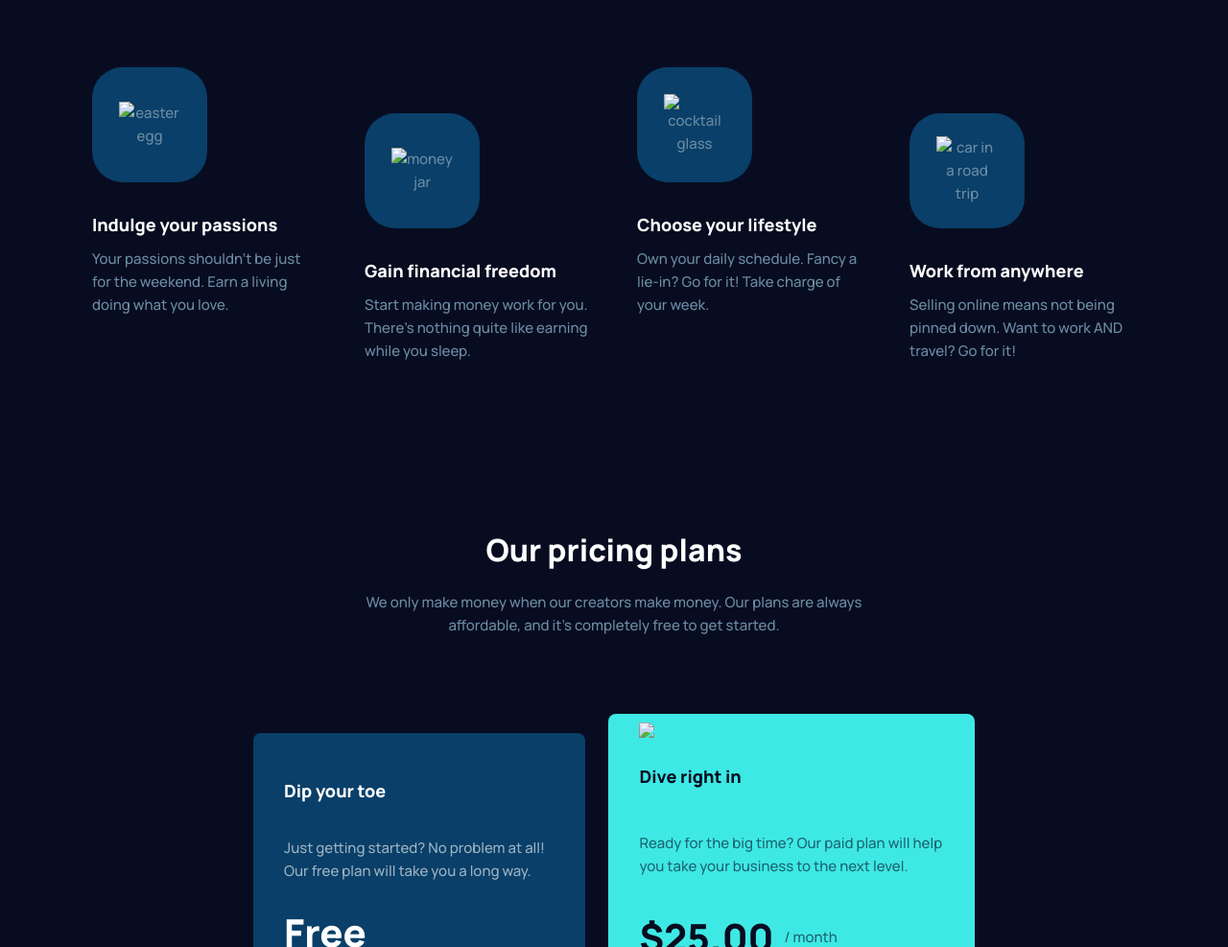
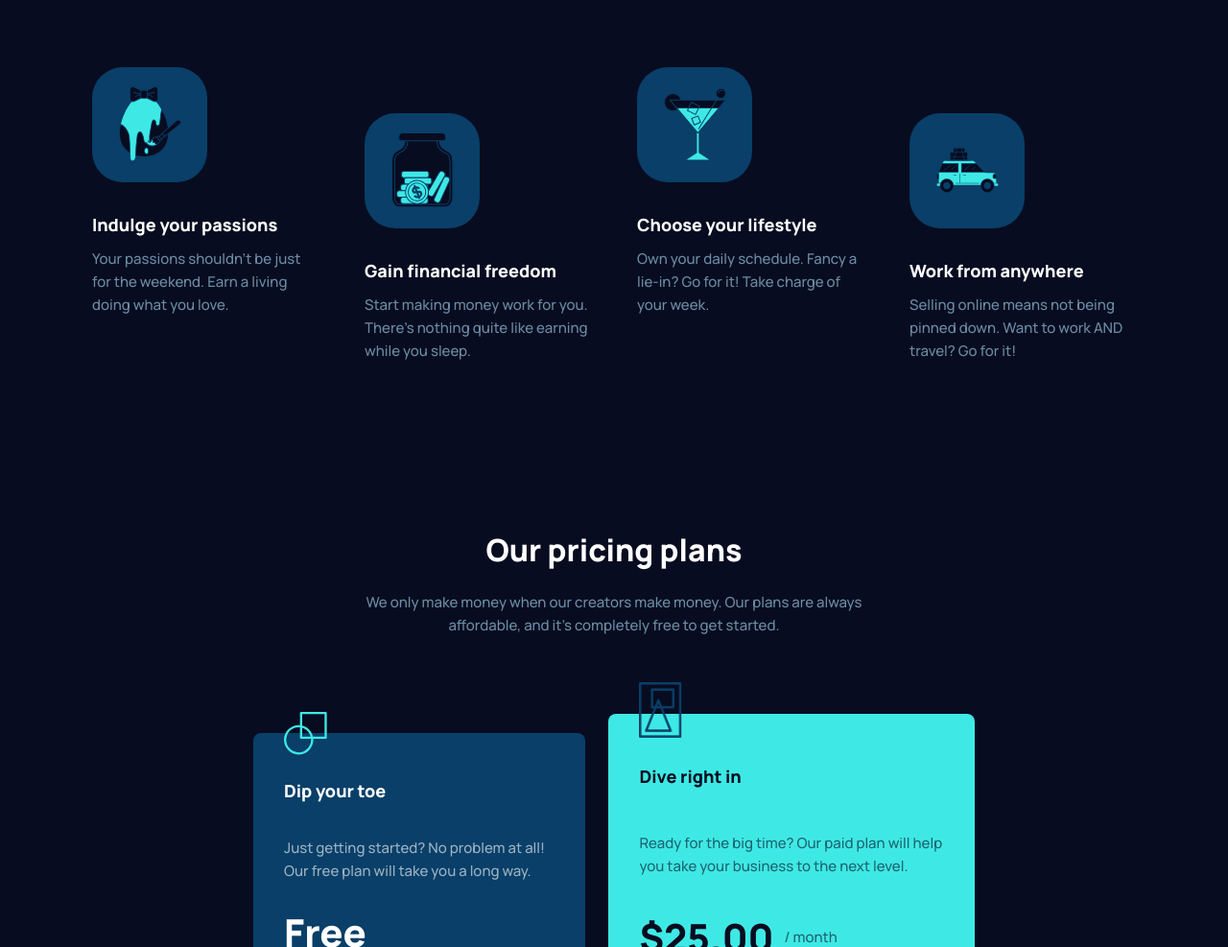
Before and after one commit to ma44ass/makerprelaunch, a plain HTML site: page index.html in a window 1280 px wide. Shown: the part 800-1787 px from the top of the page at 96% size. Drawn offline with Linux system fonts and the light colour scheme; the site is published under a folder, as on GitHub Pages, so addresses that start at the root find nothing.

Commit message:
fixed path in images for deployment

```diff
--- a/index.html
+++ b/index.html
@@ -36,7 +36,7 @@
                 <div class="container">
                     <div class="card">
                         <div class="img-wrapper">
-                            <img src="/images/easter_egg.svg" alt="easter egg">
+                            <img src="images/easter_egg.svg" alt="easter egg">
                         </div>
                         <div class="content-wrapper">
                             <h3>Indulge your passions</h3>
@@ -48,7 +48,7 @@
                     </div>
                     <div class="card">
                         <div class="img-wrapper">
-                            <img src="/images/money_jar.svg" alt="money jar">
+                            <img src="images/money_jar.svg" alt="money jar">
                         </div>
                         <div class="content-wrapper">
                             <h3>Gain financial freedom</h3>
@@ -59,7 +59,7 @@
                     </div>
                     <div class="card">
                         <div class="img-wrapper">
-                            <img src="/images/cocktail.svg" alt="cocktail glass">
+                            <img src="images/cocktail.svg" alt="cocktail glass">
                         </div>
                         <div class="content-wrapper">
                             <h3>Choose your lifestyle</h3>
@@ -70,7 +70,7 @@
                     </div>
                     <div class="card">
                         <div class="img-wrapper">
-                            <img src="/images/road_trip.svg" alt="car in a road trip">
+                            <img src="images/road_trip.svg" alt="car in a road trip">
                         </div>
                         <div class="content-wrapper">
                             <h3>Work from anywhere</h3>
@@ -91,7 +91,7 @@
                 </div>
                 <div class="plans">
                 <div class="plan free">
-                    <img src="/images/FreePlan.svg" alt="">
+                    <img src="images/FreePlan.svg" alt="">
                     <h4>Dip your toe</h4>
                     <p>Just getting started? No problem at all! Our free plan will take you a long way.</p>
 
@@ -104,7 +104,7 @@
                 </ul>
             </div>
             <div class="plan paid">
-                <img src="/images/PaidPlan.png">
+                <img src="images/PaidPlan.png">
                     <h4>Dive right in</h4>
                     <p>
                         Ready for the big time? Our paid plan will help you take your business to the next level.
--- a/main.css
+++ b/main.css
@@ -311,7 +311,7 @@ footer form button:hover{
 
     .hero .content{
         order: 2;
-        background-image: url(/images/Path2.png);
+        background-image: url(images/Path2.png);
     }
 
     .hero img:nth-of-type(2){
@@ -396,7 +396,7 @@ footer form button:hover{
         align-items: center;
         grid-column: span 2;
         order:2;
-        background-image: url(/images/Path2.png);
+        background-image: url(images/Path2.png);
         background-repeat: no-repeat;
         background-position: center;
         background-size: contain;
```
